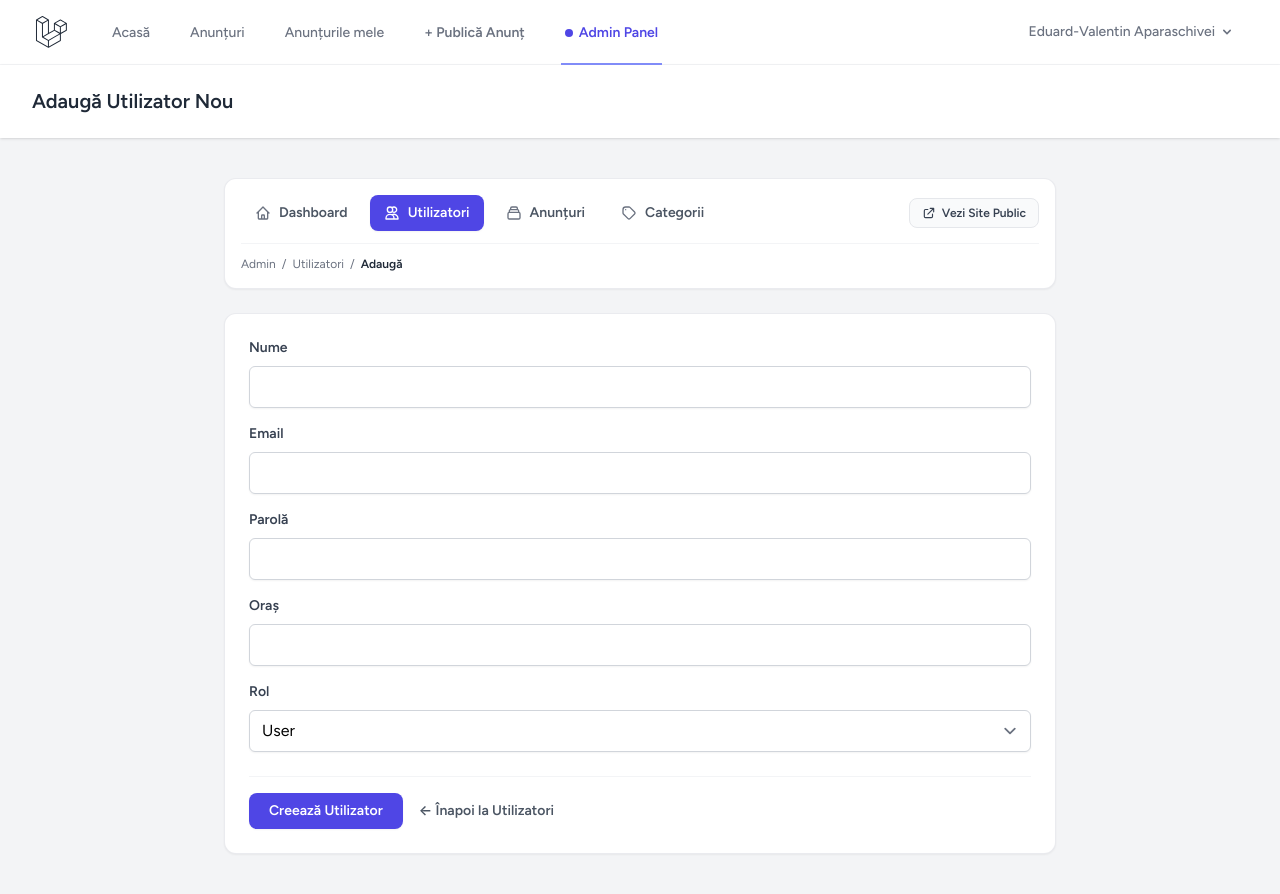
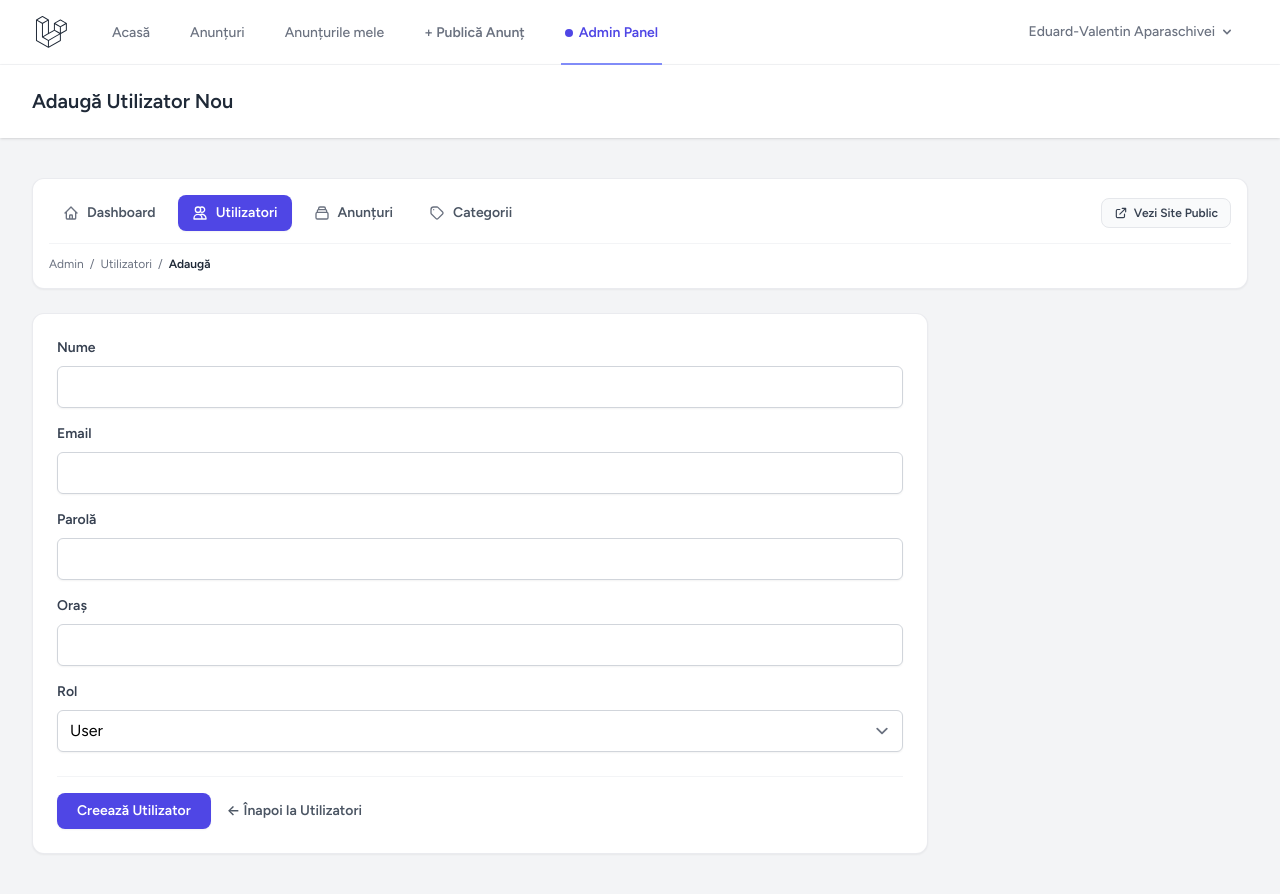
Before and after one commit to Eduardo1837/omulpotrivit, a Laravel app: page /admin/users/create in a window 1280 px wide. Run offline with Laravel 12, Linux system fonts and the light colour scheme; a user stored in the database is signed in; data comes from the database, SQL or seed files in the repository; style sheets or scripts are compiled from the project's sources.

Commit message:
Refactor admin views: adjust layout widths and add error handling sections for categories, listings, and users

```diff
--- a/resources/views/admin/categories/create.blade.php
+++ b/resources/views/admin/categories/create.blade.php
@@ -6,8 +6,10 @@
     </x-slot>
 
     <div class="py-10">
-        <div class="max-w-4xl mx-auto sm:px-6 lg:px-8">
+        <div class="max-w-7xl mx-auto sm:px-6 lg:px-8">
             <x-admin-nav :breadcrumbs="['Categorii' => route('admin.categories.index'), 'Adaugă' => null]" />
+
+            <div class="max-w-4xl">
 
             @if ($errors->any())
                 <div class="mb-6 bg-red-50 border border-red-300 text-red-700 px-4 py-3 rounded-lg text-sm">
@@ -55,6 +57,7 @@
                     </div>
                 </form>
             </div>
+            </div>
         </div>
     </div>
 </x-app-layout>
--- a/resources/views/admin/categories/edit.blade.php
+++ b/resources/views/admin/categories/edit.blade.php
@@ -6,8 +6,10 @@
     </x-slot>
 
     <div class="py-10">
-        <div class="max-w-4xl mx-auto sm:px-6 lg:px-8">
+        <div class="max-w-7xl mx-auto sm:px-6 lg:px-8">
             <x-admin-nav :breadcrumbs="['Categorii' => route('admin.categories.index'), 'Editare' => null]" />
+
+            <div class="max-w-4xl">
 
             @if ($errors->any())
                 <div class="mb-6 bg-red-50 border border-red-300 text-red-700 px-4 py-3 rounded-lg text-sm">
@@ -56,6 +58,7 @@
                     </div>
                 </form>
             </div>
+            </div>
         </div>
     </div>
 </x-app-layout>
--- a/resources/views/admin/listings/edit.blade.php
+++ b/resources/views/admin/listings/edit.blade.php
@@ -6,9 +6,11 @@
     </x-slot>
 
     <div class="py-10">
-        <div class="max-w-4xl mx-auto sm:px-6 lg:px-8">
+        <div class="max-w-7xl mx-auto sm:px-6 lg:px-8">
             <!-- Quick Sub-Navigation Between Sections -->
             <x-admin-nav :breadcrumbs="['Anunțuri' => route('admin.listings.index'), 'Editare' => null]" />
+
+            <div class="max-w-4xl">
 
             @if ($errors->any())
                 <div class="mb-6 bg-red-50 border border-red-300 text-red-700 px-4 py-3 rounded-lg text-sm">
@@ -77,6 +79,7 @@
                     </div>
                 </form>
             </div>
+            </div>
         </div>
     </div>
 </x-app-layout>
--- a/resources/views/admin/users/create.blade.php
+++ b/resources/views/admin/users/create.blade.php
@@ -6,9 +6,11 @@
     </x-slot>
 
     <div class="py-10">
-        <div class="max-w-4xl mx-auto sm:px-6 lg:px-8">
+        <div class="max-w-7xl mx-auto sm:px-6 lg:px-8">
             <!-- Quick Sub-Navigation Between Sections -->
             <x-admin-nav :breadcrumbs="['Utilizatori' => route('admin.users.index'), 'Adaugă' => null]" />
+
+            <div class="max-w-4xl">
 
             @if ($errors->any())
                 <div class="mb-6 bg-red-50 border border-red-300 text-red-700 px-4 py-3 rounded-lg text-sm">
@@ -62,6 +64,7 @@
                     </div>
                 </form>
             </div>
+            </div>
         </div>
     </div>
 </x-app-layout>
--- a/resources/views/admin/users/edit.blade.php
+++ b/resources/views/admin/users/edit.blade.php
@@ -6,9 +6,11 @@
     </x-slot>
 
     <div class="py-10">
-        <div class="max-w-4xl mx-auto sm:px-6 lg:px-8">
+        <div class="max-w-7xl mx-auto sm:px-6 lg:px-8">
             <!-- Quick Sub-Navigation Between Sections -->
             <x-admin-nav :breadcrumbs="['Utilizatori' => route('admin.users.index'), 'Editare' => null]" />
+
+            <div class="max-w-4xl">
 
             <div class="bg-white overflow-hidden shadow-sm sm:rounded-xl border border-gray-200/80 p-6">
                 <form action="{{ route('admin.users.update', $user->id) }}" method="POST">
@@ -48,6 +50,7 @@
                     </div>
                 </form>
             </div>
+            </div>
         </div>
     </div>
 </x-app-layout>
```
